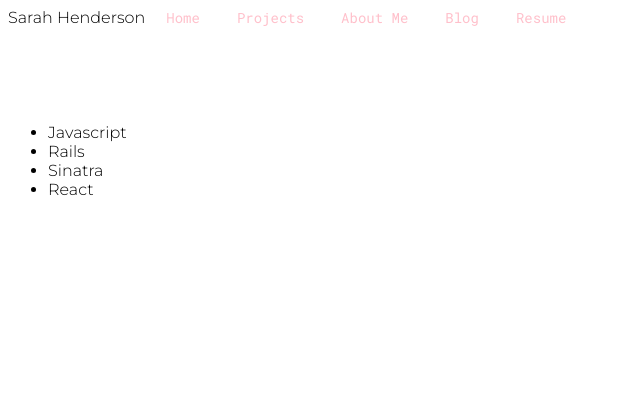
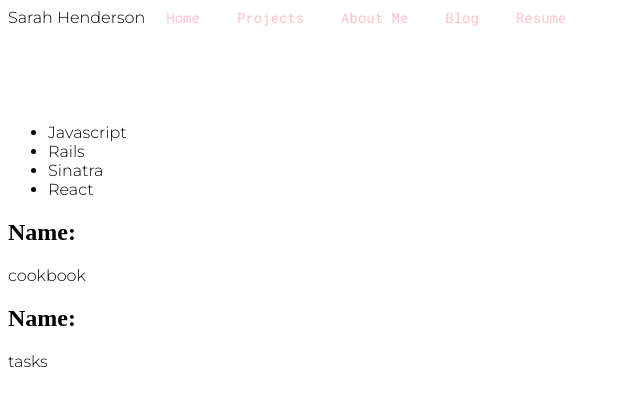
Before and after one commit to srosiex/portfolio-frontend, a React (Create React App) app: page /projects in a window 1280 px wide. Shown: the top 406 px of the page, without its empty margins (0-640 px from the left). Built offline with nearby package versions, Linux system fonts and the light colour scheme; a web font is replaced by a local one.

Commit message:
working on projects cards

```diff
--- a/src/components/Projects.js
+++ b/src/components/Projects.js
@@ -13,13 +13,9 @@ export class Projects extends Component {
         }
     }
 
-    projInfo = () => {
-        projects.map(p=><ProjCard name={p.name}/>)
-    }
-
+     projectList = () => projects.map(p=> <ProjCard name={p.name} />)
 
     render() {
-        {console.log('hello')}
         return (
             <div className="projects-body">
                 <div className="category-tabs" activeTab={this.state.activeTab} onChange={(tabId) => this.setState({activeTab: tabId})} >
@@ -31,7 +27,7 @@ export class Projects extends Component {
                        </ul>
                 </div>
                     <div className="content">
-                        {this.projInfo()}
+                        {this.projectList()}
                     </div>
                 </div>
 
--- a/src/containers/ProjCard.js
+++ b/src/containers/ProjCard.js
@@ -2,9 +2,10 @@ import React, { Component } from 'react'
 
 export class ProjCard extends Component {
     render() {
+        {console.log(this.props)}
         return (
             <div>
-                <h2>Name: {this.props.name}</h2>
+                <h2>Name: </h2> {this.props.name}
             </div>
         )
     }
```
Also changed, not shown: src/components/projectInfo.js (+8 -0 lines).
